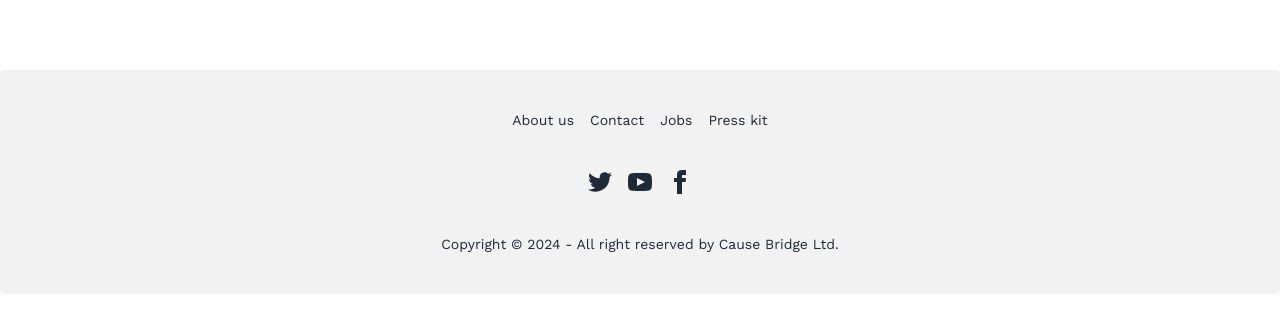
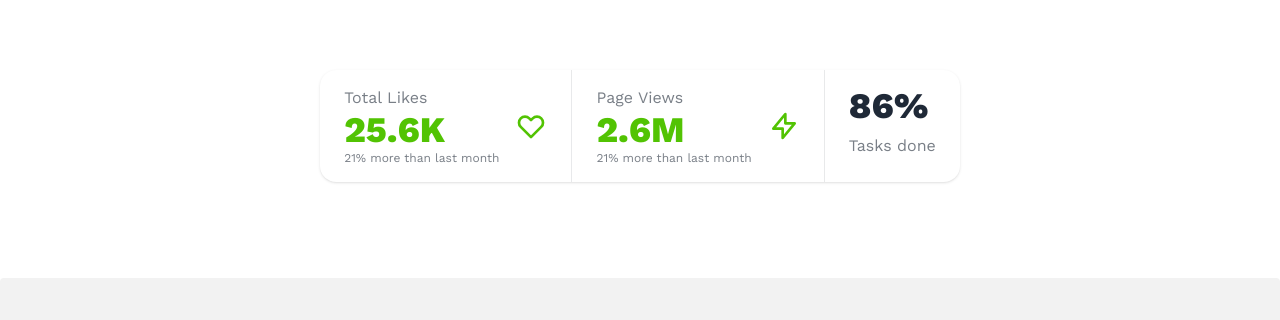
Before and after one commit to salmanfxrsi/causebridge-frontend, a React (Vite) app: page / in a window 1280 px wide. Shown: the part 934-1254 px from the top of the page. Before the commit the page ends 1228 px from the top, so only its background shows below. Built offline with nearby package versions, Linux system fonts and the light colour scheme; no server answers.

Commit message:
feat: add HomeStat component with user context integration and responsive stats display

```diff
--- /dev/null
+++ b/src/components/HomeStat.jsx
@@ -0,0 +1,68 @@
+import { useContext } from "react";
+import { AuthContext } from "../provider/AuthProvider";
+
+const HomeStat = () => {
+  const { user } = useContext(AuthContext);
+
+  return (
+    <div className="stats shadow">
+      <div className="stat">
+        <div className="stat-figure text-[#52C303]">
+          <svg
+            xmlns="http://www.w3.org/2000/svg"
+            fill="none"
+            viewBox="0 0 24 24"
+            className="inline-block h-8 w-8 stroke-current"
+          >
+            <path
+              strokeLinecap="round"
+              strokeLinejoin="round"
+              strokeWidth="2"
+              d="M4.318 6.318a4.5 4.5 0 000 6.364L12 20.364l7.682-7.682a4.5 4.5 0 00-6.364-6.364L12 7.636l-1.318-1.318a4.5 4.5 0 00-6.364 0z"
+            ></path>
+          </svg>
+        </div>
+        <div className="stat-title">Total Likes</div>
+        <div className="stat-value text-[#52C303]">25.6K</div>
+        <div className="stat-desc">21% more than last month</div>
+      </div>
+
+      <div className="stat">
+        <div className="stat-figure text-[#52C303]">
+          <svg
+            xmlns="http://www.w3.org/2000/svg"
+            fill="none"
+            viewBox="0 0 24 24"
+            className="inline-block h-8 w-8 stroke-current"
+          >
+            <path
+              strokeLinecap="round"
+              strokeLinejoin="round"
+              strokeWidth="2"
+              d="M13 10V3L4 14h7v7l9-11h-7z"
+            ></path>
+          </svg>
+        </div>
+        <div className="stat-title">Page Views</div>
+        <div className="stat-value text-[#52C303]">2.6M</div>
+        <div className="stat-desc">21% more than last month</div>
+      </div>
+
+      <div className="stat">
+        {user && (
+          <div className="stat-figure text-secondary">
+            <div className="avatar online">
+              <div className="w-16 rounded-full">
+                <img src={user?.photoURL} />
+              </div>
+            </div>
+          </div>
+        )}
+        <div className="stat-value">86%</div>
+        <div className="stat-title">Tasks done</div>
+      </div>
+    </div>
+  );
+};
+
+export default HomeStat;
--- a/src/pages/Home.jsx
+++ b/src/pages/Home.jsx
@@ -1,4 +1,5 @@
 import Carousel from "../components/Carousel";
+import HomeStat from "../components/HomeStat";
 import UpcomingPosts from "../components/UpcomingPosts";
 
 const Home = () => {
@@ -6,6 +7,7 @@
     <div>
       <div><Carousel /></div>
       <div className="pb-24 pt-16"><UpcomingPosts /></div>
+      <div className="pb-24 container mx-auto flex justify-center"><HomeStat /></div>
     </div>
   );
 };
```
